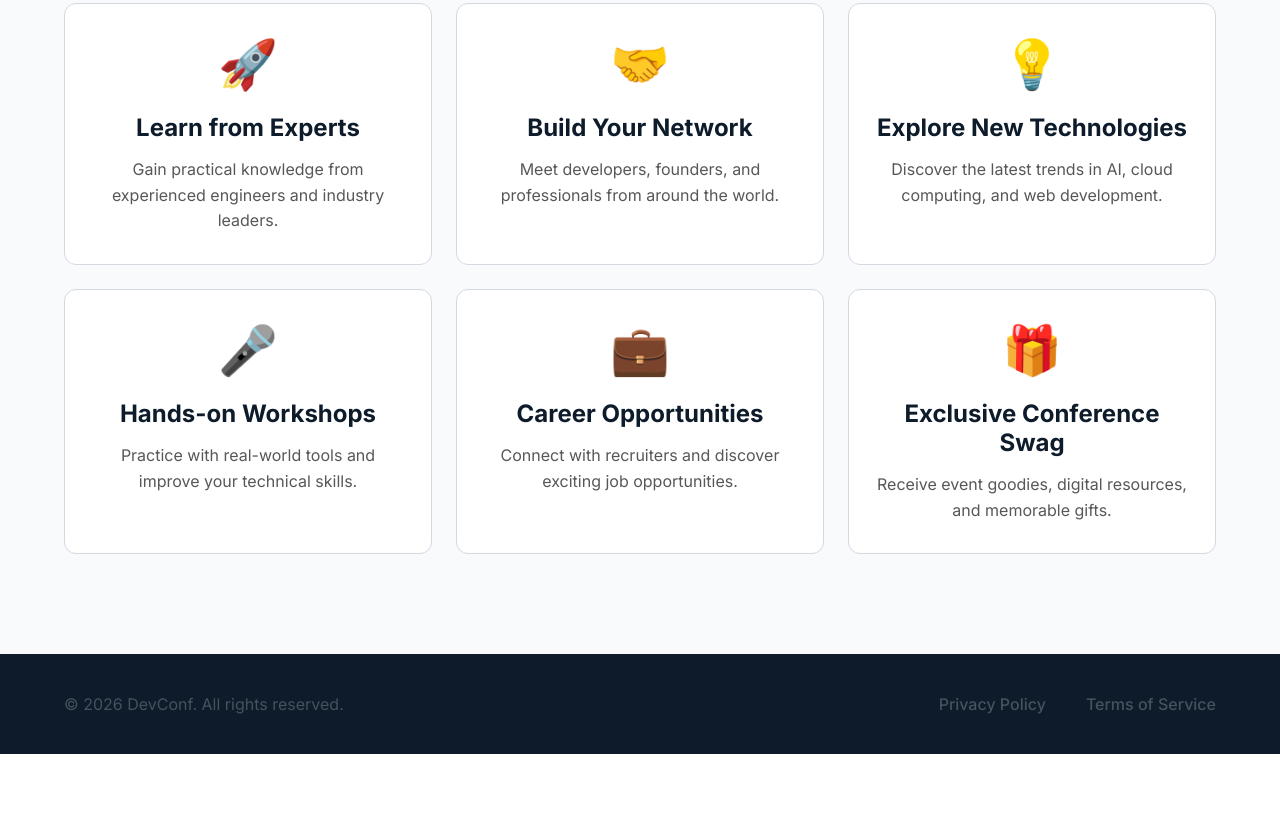
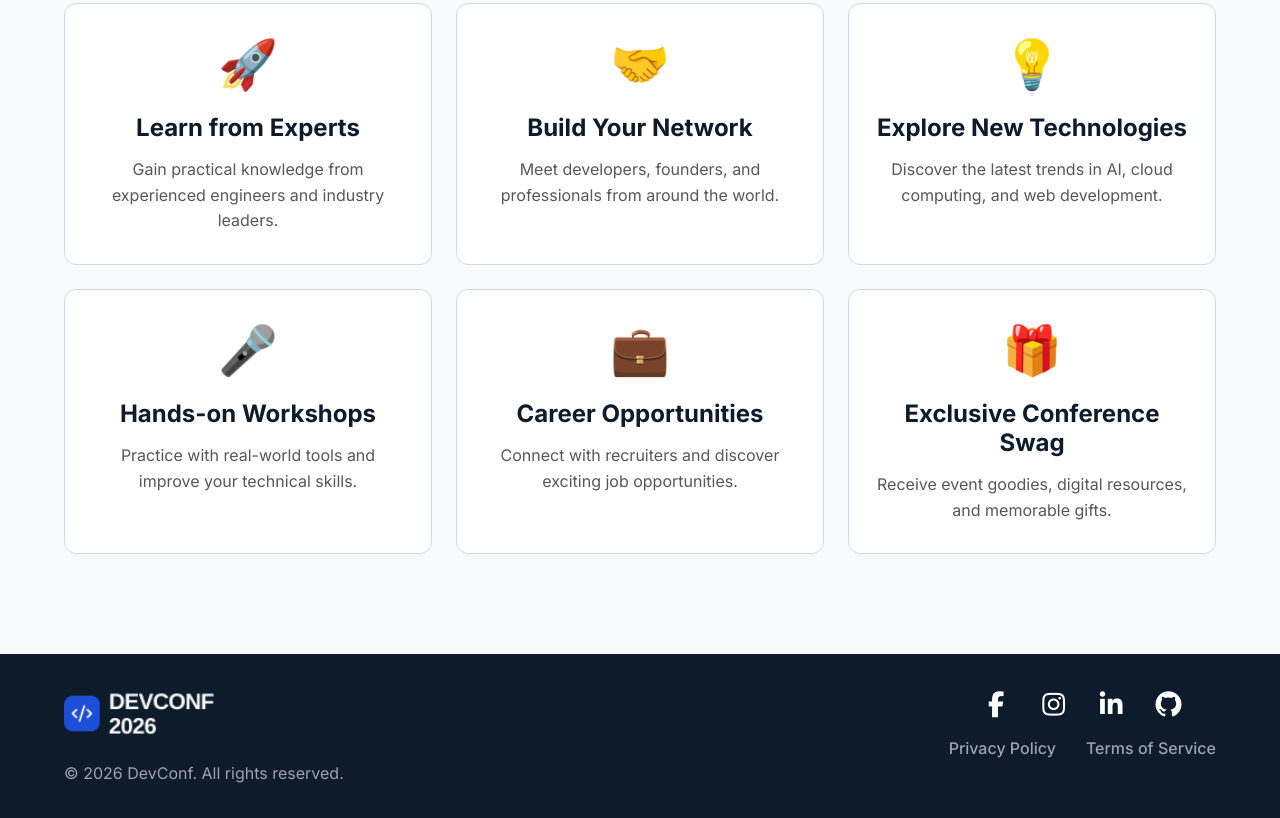
Before and after one commit to jotika-meaw/PH-Assignment-01, a plain HTML site: page index.html in a window 1280 px wide. Shown: the part 3167-3985 px from the top of the page. Before the commit the page ends 3921 px from the top, so only its background shows below. Drawn offline with Linux system fonts and the light colour scheme.

Commit message:
Updated footer and improved landing page layout

```diff
--- a/index.html
+++ b/index.html
@@ -12,6 +12,9 @@
 <link rel="preconnect" href="https://fonts.gstatic.com" crossorigin>
 <link href="https://fonts.googleapis.com/css2?family=Inter:ital,opsz,wght@0,14..32,100..900;1,14..32,100..900&display=swap" rel="stylesheet">
 
+
+<!-- Font Awesome -->
+ <link rel="stylesheet" href="https://cdnjs.cloudflare.com/ajax/libs/font-awesome/7.0.1/css/all.min.css" integrity="sha512-2SwdPD6INVrV/lHTZbO2nodKhrnDdJK9/kg2XD1r9uGqPo1cUbujc+IYdlYdEErWNu69gVcYgdxlmVmzTWnetw==" crossorigin="anonymous" referrerpolicy="no-referrer" />
 </head>
 <body>
     <!-- Navbar -->
@@ -208,13 +211,23 @@
 
 <!-- Footer -->
 <footer>
-  <div class="container footer-content">
-    <p>&copy; 2026 DevConf. All rights reserved.</p>
-        <ul>
-            <li><a href="#">Privacy Policy</a></li>
-            <li><a href="#">Terms of Service</a></li>
-        </ul>
-
+    <div class="container footer">
+        <div class="footer-left">
+            <img src="./images/footer-logo.png" alt="">
+            <p>&copy; 2026 DevConf. All rights reserved.</p>
+        </div>
+        <div class="footer-right">
+            <div class="social-icons">
+                <a href="#"><i class="fa-brands fa-facebook-f"></i></a>
+                <a href="#"><i class="fa-brands fa-instagram"></i></a>
+                <a href="#"><i class="fa-brands fa-linkedin-in"></i></a>
+                <a href="#"><i class="fa-brands fa-github"></i></a>
+            </div>
+            <ul>
+                <li><a href="#">Privacy Policy</a></li>
+                <li><a href="#">Terms of Service</a></li>
+            </ul>
+        </div>
     </div>
 </footer>
 </body>
--- a/style.css
+++ b/style.css
@@ -344,34 +344,68 @@ font-size: 24px;
 
 
 /* Footer */
+
 footer{
     background:#0D1B2A;
-    padding:40px 0;
+    padding:35px 0;
 }
 
-.footer-content{
+.footer{
     display:flex;
     justify-content:space-between;
+    align-items:flex-start;
+}
+
+.footer-left{
+    display:flex;
+    flex-direction:column;
+}
+
+.footer-left img{
+    width:150px;
+    margin-bottom:25px;
+}
+
+.footer-left p{
+    color:#9CA3AF;
+    font-size:16px;
+}
+
+.footer-right{
+    display:flex;
+    flex-direction:column;
     align-items:center;
 }
 
-.footer-content p{
-    color:#ffffff3d;
+.social-icons{
+    display:flex;
+    justify-content:center;
+    gap:25px;
+    margin-bottom:18px;
+}
+
+.social-icons a{
+    color:white;
+    font-size:26px;
+}
+
+.social-icons a:hover{
+    color:#2563EB;
+}
+
+.footer-right ul{
+    display:flex;
+    justify-content:center;
+    gap:30px;
+    list-style:none;
+}
+
+.footer-right ul a{
+    text-decoration:none;
+    color:#9CA3AF;
     font-size:16px;
 }
 
-.footer-content ul{
-    display:flex;
-    gap:40px;
-    list-style:none;
-}
-
-.footer-content a{
-    text-decoration:none;
-    color:#ffffff3d;
-    font-size:16px;
-}
-
-.footer-content a:hover{
+.footer-right ul a:hover{
     color:white;
 }
```
